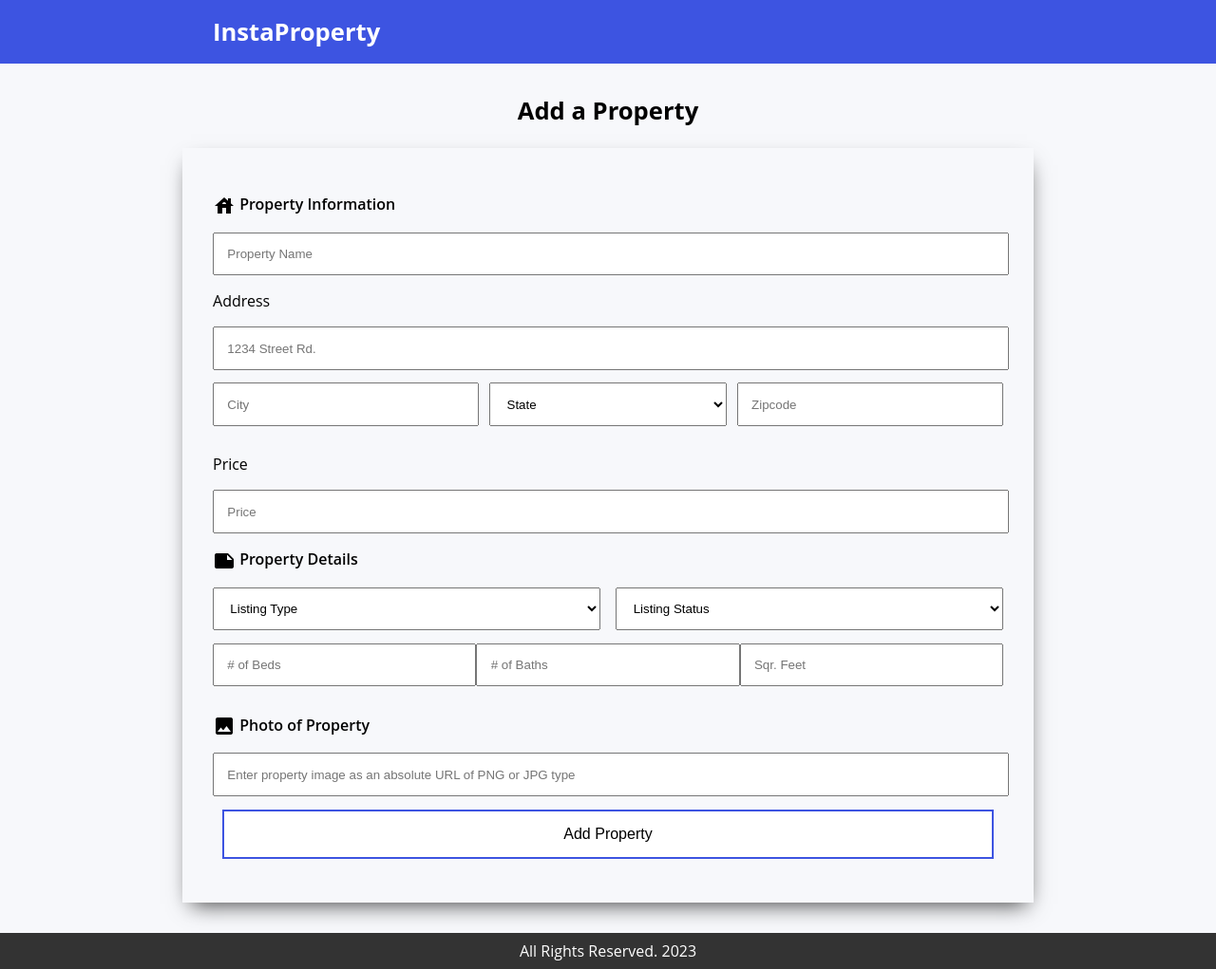
After one commit to team6-webprog/instaproperty, a PHP site: page /addProperty.php?attempt=1 in a window 1280 px wide. The commit adds this page. Shown: the whole page at 95% size. Run offline with PHP 8.4, Linux system fonts and the light colour scheme.

```diff
--- a/access.php
+++ b/access.php
@@ -38,9 +38,14 @@
 
         $create_properties = "CREATE TABLE IF NOT EXISTS Properties (
             propertyID INT UNSIGNED AUTO_INCREMENT,
+            p_img VARCHAR(150),
             p_name VARCHAR(30) NOT NULL,
-            p_address VARCHAR(30) NOT NULL,
-            p_price VARCHAR(70) NOT NULL,
+            p_address VARCHAR(100) NOT NULL,
+            p_price INT UNSIGNED NOT NULL,
+            p_beds INT UNSIGNED NOT NULL,
+            p_baths FLOAT UNSIGNED NOT NULL,
+            p_sqft INT UNSIGNED,
+            p_type CHAR(1),
             p_status VARCHAR(30) NOT NULL,
             seller_id INT UNSIGNED NOT NULL,
             buyer_id INT UNSIGNED,
@@ -69,6 +74,19 @@
         }
     }
 
+    function checkAddressInTable($address) {
+        $sql = "SELECT * FROM Properties WHERE p_address = '". $address. "'";
+
+        // check if address is already taken
+        $res = runQuery($sql);
+
+        if($res->num_rows === 0 ) {
+            return True;
+        } else {
+            return False;
+        }
+    }
+
     function insertUser($f_name, $l_name, $email, $userName, $encryptedPassword, $account_type) {
         $userAvailable = checkUsernameAvailable($userName);
 
@@ -88,12 +106,12 @@
     }
 
     function loginUser($userName, $password) {
-        $sql = "SELECT f_name, l_name, userName, userPassword, accountType FROM Users WHERE userName = '".$userName."'";
+        $sql = "SELECT userID, f_name, l_name, userName, userPassword, accountType FROM Users WHERE userName = '".$userName."'";
 
         // get user information given username
         $result = runQuery($sql);
         // if error when running query, return error
-        if(is_array($result) == 2 and $result[1] === False) {
+        if(is_array($result) and count($result) == 2 and $result[1] === False) {
             return $result;
         }
 
@@ -106,7 +124,7 @@
 
             // if it matches, return information
             if($passwordCorrect) {
-                return [$row['userName'], $row['f_name'], $row['l_name'], $row['accountType']];
+                return [$row['userName'], $row['f_name'], $row['l_name'], $row['accountType'], $row['userID']];
             } else {
                 // otherwise return error
                 return ["Incorrect username/password.", False];
@@ -117,4 +135,63 @@
         }
 
     }
+
+    function insertProperty($p_name,
+                            $p_address,
+                            $p_address_city,
+                            $p_address_state,
+                            $p_address_zc,
+                            $p_price,
+                            $p_type,
+                            $p_status,
+                            $p_bds,
+                            $p_ba,
+                            $p_sqft,
+                            $p_image,
+                            $sellerID)
+    {
+        $address = $p_address.', '.$p_address_city.', '.$p_address_state.', '.$p_address_zc;
+        $addressAvailable = checkAddressInTable($address);
+
+        // if the address isn't already in database
+        if($addressAvailable) {
+            $sql = 'INSERT INTO Properties (p_img, p_name, p_address, p_price, p_beds, p_baths, p_sqft, p_type, p_status, seller_id) VALUES ("'. $p_image.'", "'.$p_name.'", "'.$address.'", "'.$p_price.'", "'.$p_bds.'", "'.$p_ba.'", "'.$p_sqft.'", "'.$p_type[0].'", "'.$p_status.'", "'.$sellerID.'")';
+
+            // add property
+            $insertReturn = runQuery($sql);
+
+            if($insertReturn[1] === False) {
+                return $insertReturn;
+            }
+            return ["You've successfully added a property!", True];
+        } else {
+            // return error message
+            return ["This property address already exists in our database.", False];
+        }
+    }
+
+    function getProperties($sellerID) {
+        $sql = "SELECT propertyID, p_img, p_name, p_price, p_type, p_status, p_beds, p_baths, p_sqft, p_address FROM Properties where seller_id = '". $sellerID . "'";
+
+        // get property information given seller id
+        $result = runQuery($sql);
+
+        // if error when running query, return error
+        if(is_array($result) and count($result) == 2 and $result[1] === False) {
+            return $result;
+        }
+
+        // otherwise
+        if($result->num_rows > 0) {
+            // return information
+            $properties = [];
+            while($row = $result->fetch_assoc()) {
+                $properties[$row['propertyID']] = [$row['p_img'], $row['p_name'], $row['p_price'], $row['p_type'], $row['p_status'], $row['p_beds'], $row['p_baths'], $row['p_sqft'], $row['p_address']];
+            }
+            return $properties;
+        } else {
+            // if no user is returned, username doesn't exist
+            return ["This seller has no properties.", False];
+        }
+    }
 ?>
--- /dev/null
+++ b/addProperty.php
@@ -0,0 +1,162 @@
+<?php
+include 'access.php';
+session_start();
+// if user attempts to submit property form
+if (isset($_POST) and isset($_GET) and $_GET['attempt'] === 'true') {
+    # attempt to add property to database
+    echo $_POST['p_name']. ' '.
+    $_POST['p_address']. ' '.
+    $_POST['p_address_city']. ' '.
+    $_POST['p_address_state']. ' '.
+    $_POST['p_address_zc']. ' '.
+    $_POST['p_price']. ' '.
+    $_POST['p_type']. ' '.
+    $_POST['p_status']. ' '.
+    $_POST['p_bds']. ' '.
+    $_POST['p_ba']. ' '.
+    $_POST['p_sqft']. ' '.
+    $_POST['p_image']. ' '.
+    $_SESSION['userID'];
+
+    $success = insertProperty($_POST['p_name'],
+    $_POST['p_address'],
+    $_POST['p_address_city'],
+    $_POST['p_address_state'],
+    $_POST['p_address_zc'],
+    $_POST['p_price'],
+    $_POST['p_type'],
+    $_POST['p_status'],
+    $_POST['p_bds'],
+    $_POST['p_ba'],
+    $_POST['p_sqft'],
+    $_POST['p_image'],
+    $_SESSION['userID']);
+}
+// if user hasn't attempted, set the variable to false
+else {
+    $success = False;
+}
+?>
+
+<!DOCTYPE html>
+<html lang="en">
+<meta charset="UTF-8">
+<title>Add a Property | InstaProperty</title>
+<meta name="viewport" content="width=device-width,initial-scale=1">
+<link rel="stylesheet" href="styles.css">
+<link rel="stylesheet" href="https://fonts.googleapis.com/icon?family=Material+Icons">
+<script src="script.js"></script>
+
+<body>
+
+    <div class="alert">
+
+    </div>
+
+    <!-- header -->
+    <div class="header">
+        <h1>InstaProperty</h1>
+        <?php
+            // if user is logged in
+            if(isset($_SESSION['f_name'])) {
+                // show their name and dropdown to navigate to dashboard or logout
+                echo "<div class='dropdown'>
+                <h2>".$_SESSION['f_name']. " ". $_SESSION['l_name']. "</h2>
+                <i id='hoverIcon' class='arrow down'></i>
+                <div id='dropdownContent' class='dropdownContent hide'>
+                    <p><a href='sellerDashboard.php'>View Dashboard</a></p>
+                    <p><a href='index.php?logout=true'>Log out</a></p>
+                </div>
+                </div>";
+            }
+        ?>
+    </div>
+
+    <!-- main container -->
+    <div class="container">
+        <h1>Add a Property</h1>
+        <br>
+        <form class="property_container" name="property-form" onsubmit="return validatePropertyForm()" method="POST" action="addProperty.php?attempt=true">
+
+            <!-- displays an error message if needed -->
+            <div id="errorMsg">
+                <!-- <?php
+                    // if an attempt to add a property was made and an error is returned
+                    if(isset($_POST) and isset($_GET) and $_GET['attempt'] === 'true') {
+                        if($success[1] == False) {
+                            // show the error here in red text
+                            echo $success[0];
+                        } elseif (isset($_POST) and $success[1] == True) {
+                            // if the insert is successful, redirect them to their personal dashboard
+                            header('Location: sellerDashboard.php?addedProperty=true');
+                        }
+                    }
+                ?> -->
+            </div>
+
+            <!-- account information -->
+            <p class="bold"><i class="material-icons">house</i> Property Information</p>
+            <input type="text" name="p_name" id="p_name" placeholder="Property Name" required>
+
+            <p>Address</p>
+            <input type="text" name="p_address" id="p_address" placeholder="1234 Street Rd." required>
+            <div class="address_info">
+                <input type="text" name="p_address_city" id="p_address_city" placeholder="City" size="20" required>
+                <select id="p_address_state" name="p_address_state" size="1" required>
+                    <option value="" selected>State</option>
+                    <option value="GA">GA</option>
+                    <option value="TN">TN</option>
+                    <option value="AL">AL</option>
+                    <option value="FL">FL</option>
+                    <option value="SC">SC</option>
+                </select>
+                <input type="text" name="p_address_zc" id="p_address_zc" placeholder="Zipcode" size="5" required>
+            </div>
+
+            <p>Price</p>
+            <input type="number" name="p_price" id="p_price" placeholder="Price" min="0" size="9" required>
+
+            <!-- login information -->
+            <p class="bold"><i class="material-icons">note</i> Property Details</p>
+
+
+            <div class="details_selects">
+                <select id="p_type" name="p_type" size="1" required>
+                    <option value="" selected>Listing Type</option>
+                    <option value="House">House</option>
+                    <option value="Apartment">Apartment</option>
+                    <option value="Condo">Condo</option>
+                    <option value="Townhouse">Townhouse</option>
+                </select>
+
+                <select id="p_status" name="p_status" size="1" required>
+                    <option value="" selected>Listing Status</option>
+                    <option value="Rent">For Rent</option>
+                    <option value="Sale">For Sale</option>
+                    <option value="Off_Market">Off Market</option>
+                </select>
+            </div>
+
+            <div class="details">
+                <input type="number" name="p_bds" id="p_bds" placeholder="# of Beds" min="0" max="100"  required>
+                <input type="number" name="p_ba" id="p_ba" placeholder="# of Baths" min="0" max="100" required>
+                <input type="number" name="p_sqft" id="p_sqft" placeholder="Sqr. Feet" min="0">
+            </div>
+
+
+            <!-- privacy information -->
+            <p class="bold"><i class="material-icons">image</i> Photo of Property</p>
+            <input type="text" name="p_image" id="p_image" placeholder="Enter property image as an absolute URL of PNG or JPG type" required>
+            <!-- <input type="file" name="p_image" id="p_image" required> -->
+
+            <input class="btn" type="submit" value="Add Property">
+        </form>
+    </div>
+
+    <!-- footer -->
+    <div class="footer">
+        <p>All Rights Reserved. 2023</p>
+    </div>
+</body>
+
+</html>
--- a/login.php
+++ b/login.php
@@ -12,7 +12,7 @@ else {
 
 // if the user is logged in, redirect them to their personal dashboard
 if(isset($_SESSION['f_name'])) {
-    header('Location: dashboard.php');
+    header('Location: sellerDashboard.php');
 }
 ?>
 <!DOCTYPE html>
@@ -60,11 +60,12 @@ if(isset($_SESSION['f_name'])) {
                             // otherwise save information to session cookie
                             // and redirect to dashboard if log in was successful
                             session_start();
+                            $_SESSION["userID"] = $success[4];
                             $_SESSION["userName"] = $success[0];
                             $_SESSION["f_name"] = $success[1];
                             $_SESSION["l_name"] = $success[2];
                             $_SESSION["accountType"] = $success[3];
-                            header('Location: dashboard.php');
+                            header('Location: sellerDashboard.php');
                         }
                     }
                 ?>
--- a/styles.css
+++ b/styles.css
@@ -195,6 +195,123 @@ form p{
     margin-top: 1em;
 }
 
+/* property card */
+
+.properties {
+    display: flex;
+    flex-direction: row;
+    flex-wrap: wrap;
+}
+
+.card {
+    background-color: #f6f6f6;
+    color: black;
+    display: flex;
+    flex-direction: column;
+    border-radius: 10px;
+    box-shadow: 0px 8px 16px 0px rgba(0,0,0,0.2);
+    padding: 1em 1em;
+    width: 14vw;
+    margin: 1em 1em;
+}
+
+.addProperty {
+    background-color: #e1e0e0;
+    color: #f6f6f6;
+    width: 100%;
+    height: 14vw;
+    font-size: 3em;
+    font-weight: 900;
+    display: flex;
+    align-items: center;
+    justify-content: center;
+}
+
+.addProperty:hover {
+    background-color: #d3d2d2;
+    cursor: pointer;
+}
+
+.card .top {
+    display: flex;
+    flex-direction: column;
+    padding: 0.5em 0em 0em 0em;
+}
+
+.card .top img {
+    height: 8vw;
+    width: 100%;
+}
+
+.card .price_type {
+    display: flex;
+    flex-direction: row;
+    justify-content: space-between;
+    padding-top: 0.5em;
+}
+
+.price_type p {
+    margin-bottom: 0;
+}
+
+.card .bottom {
+    display: flex;
+    flex-direction: column;
+    min-width: fit-content;
+    padding: 0.5em 0em;
+}
+
+.card h3 {
+    color: #3d54e1;
+}
+
+.card ul {
+    display: flex;
+    flex-direction: row;
+    justify-content: space-between;
+    margin-bottom: 0.5em;
+}
+
+.card li {
+    list-style-type: none;
+    padding-right: 0.5vw;
+}
+
+/* property add form */
+
+.property_container {
+    width: 100%;
+}
+
+.property_container input {
+    width: 97%;
+}
+
+.address_info, .details {
+    display: flex;
+    flex-direction: row;
+    justify-content: space-between;
+}
+
+.details_selects {
+    display: flex;
+    flex-direction: row;
+    justify-content: space-between;
+}
+
+.details_selects select {
+    width: 49%;
+}
+
+.address_info input, .details input, .address_info select {
+    width: 30%;
+}
+
+
+.bold {
+    font-weight: 600;
+}
+
 #validator {
     display: flex;
     justify-content: right;
```
Also changed, not shown: index.php (+7 -7 lines), script.js (+29 -0 lines), sellerDashboard.php (added, +123 -0 lines).
